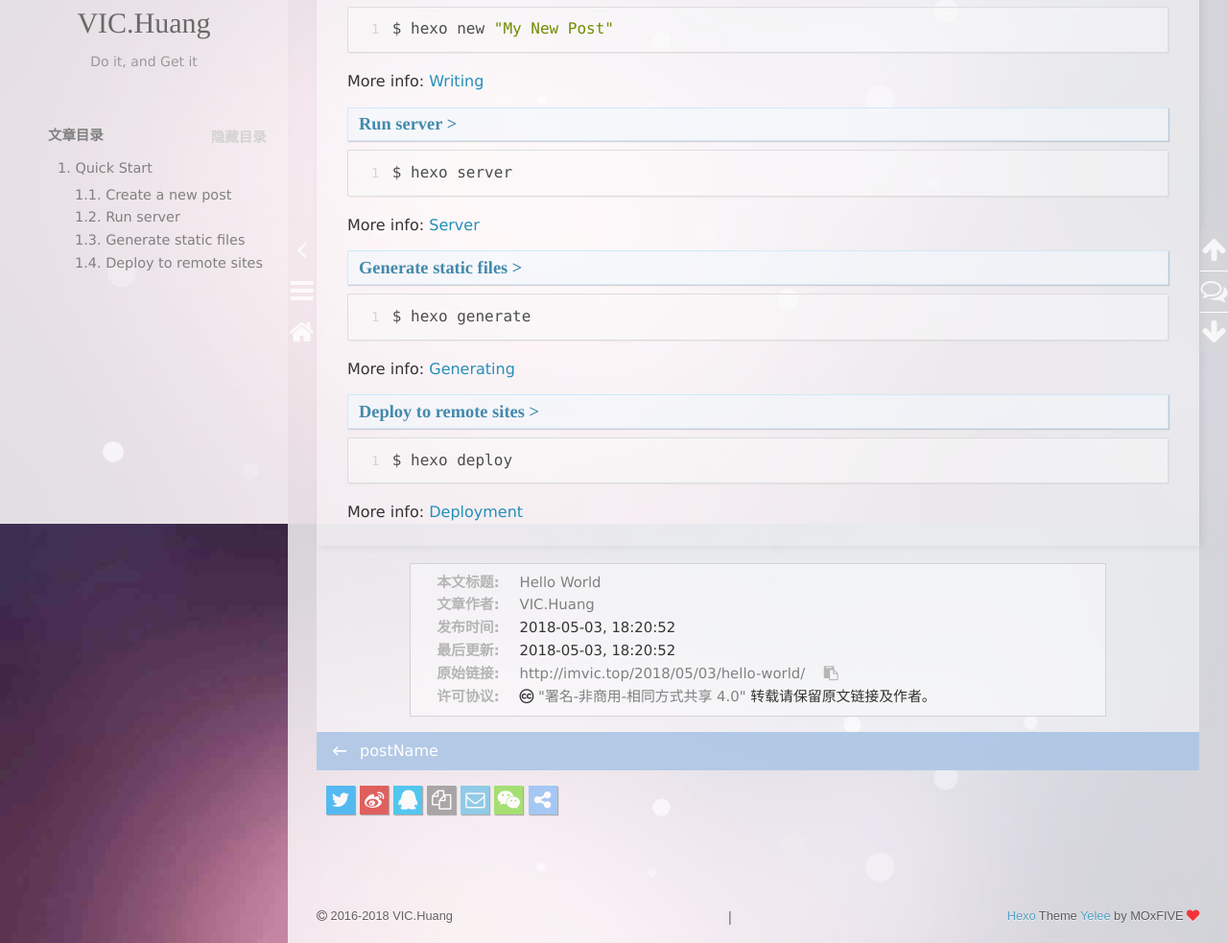
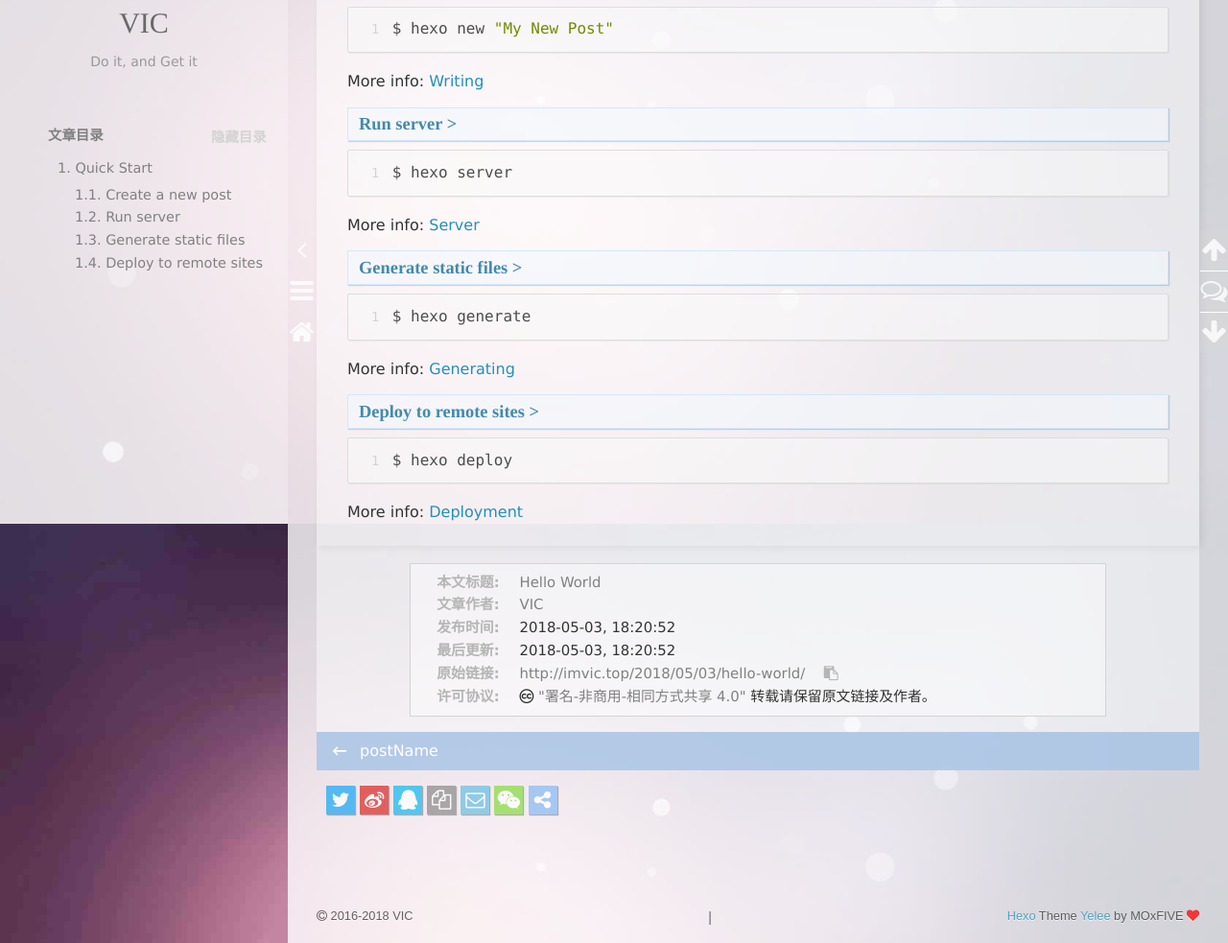
Before and after one commit to ding2425/ding2425.github.io, a plain HTML site: page 2018/05/03/hello-world/index.html in a window 1280 px wide. Shown: the part 254-1237 px from the top of the page at 96% size. Drawn offline with nearby package versions, Linux system fonts and the light colour scheme; some packages are replaced by stand-ins of ours; a script that the page names is missing.

Commit message:
Site updated: 2018-05-06 23:12:04

```diff
--- a/2018/05/03/hello-world/index.html
+++ b/2018/05/03/hello-world/index.html
@@ -11,7 +11,7 @@
 <meta http-equiv="X-UA-Compatible" content="IE=edge, chrome=1" />
 <meta name="viewport" content="width=device-width, initial-scale=1, maximum-scale=1, user-scalable=no">
 <meta name="format-detection" content="telephone=no" />
-<meta name="author" content="VIC.Huang" />
+<meta name="author" content="VIC" />
 
 
 
@@ -101,7 +101,7 @@
             <img src="/img/avatar.png" class="animated zoomIn">
         </a>
         <hgroup>
-          <h1 class="header-author"><a href="/">VIC.Huang</a></h1>
+          <h1 class="header-author"><a href="/">VIC</a></h1>
         </hgroup>
 
 
@@ -220,7 +220,7 @@
       <nav id="mobile-nav">
       <div class="overlay">
           <div class="slider-trigger"></div>
-          <h1 class="header-author js-mobile-header hide"><a href="/" title="回到主页">VIC.Huang</a></h1>
+          <h1 class="header-author js-mobile-header hide"><a href="/" title="回到主页">VIC</a></h1>
       </div>
     <div class="intrude-less">
         <header id="header" class="inner">
@@ -228,7 +228,7 @@
                 <img src="/img/avatar.png" class="animated zoomIn">
             </a>
             <hgroup>
-              <h1 class="header-author"><a href="/" title="回到主页">VIC.Huang</a></h1>
+              <h1 class="header-author"><a href="/" title="回到主页">VIC</a></h1>
             </hgroup>
 
             <p class="header-subtitle">Do it, and Get it</p>
@@ -316,12 +316,12 @@
 
     <div class="copyright">
         <p><span>本文标题:</span><a href="/2018/05/03/hello-world/">Hello World</a></p>
-        <p><span>文章作者:</span><a href="/" title="回到主页">VIC.Huang</a></p>
+        <p><span>文章作者:</span><a href="/" title="回到主页">VIC</a></p>
         <p><span>发布时间:</span>2018-05-03, 18:20:52</p>
         <p><span>最后更新:</span>2018-05-03, 18:20:52</p>
         <p>
             <span>原始链接:</span><a class="post-url" href="/2018/05/03/hello-world/" title="Hello World">http://imvic.top/2018/05/03/hello-world/</a>
-            <span class="copy-path" data-clipboard-text="原文: http://imvic.top/2018/05/03/hello-world/　　作者: VIC.Huang" title="点击复制文章链接"><i class="fa fa-clipboard"></i></span>
+            <span class="copy-path" data-clipboard-text="原文: http://imvic.top/2018/05/03/hello-world/　　作者: VIC" title="点击复制文章链接"><i class="fa fa-clipboard"></i></span>
             <script> var clipboard = new Clipboard('.copy-path'); </script>
         </p>
         <p>
@@ -430,7 +430,7 @@
         <div id="footer-info">
             <div class="footer-left">
                 <i class="fa fa-copyright"></i>
-                2016-2018 VIC.Huang
+                2016-2018 VIC
             </div>
             <div class="footer-right">
                 <a href="http://hexo.io/" target="_blank" title="快速、简洁且高效的博客框架">Hexo</a>  Theme <a href="https://github.com/MOxFIVE/hexo-theme-yelee" target="_blank" title="简而不减 Hexo 双栏博客主题  v3.5">Yelee</a> by MOxFIVE <i class="fa fa-heart animated infinite pulse"></i>
```
Also changed, not shown: 2018/05/03/postName/index.html (+7 -7 lines), 2018/05/04/Test/index.html (+7 -7 lines), 2018/05/06/tttt/index.html (+7 -7 lines), archives/2018/05/index.html (+5 -5 lines), archives/2018/index.html (+5 -5 lines), archives/index.html (+5 -5 lines), index.html (+5 -5 lines).
